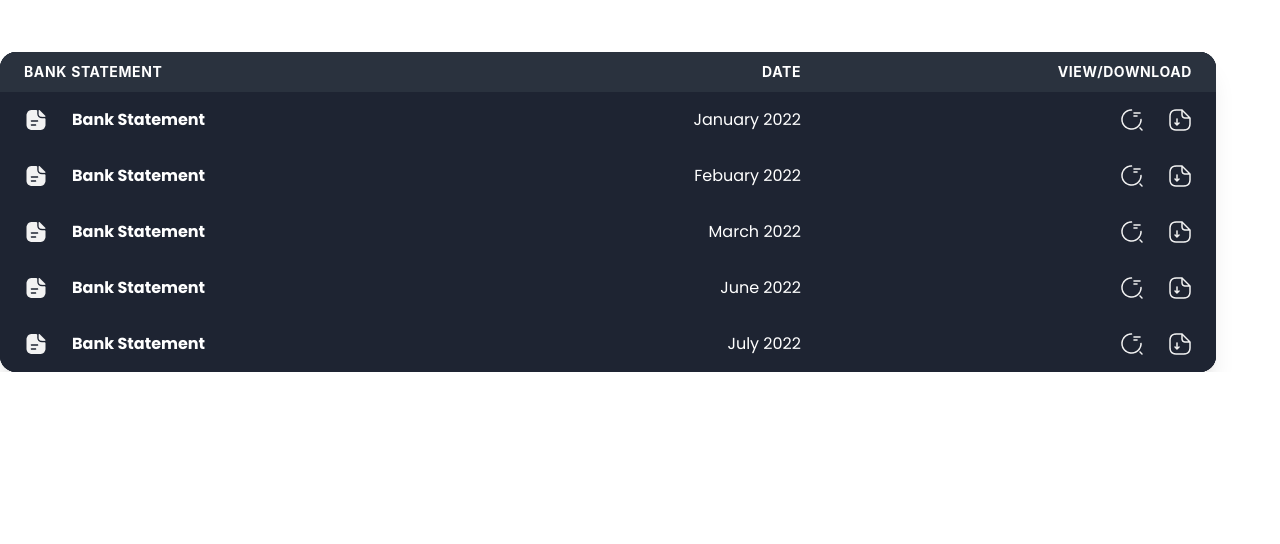
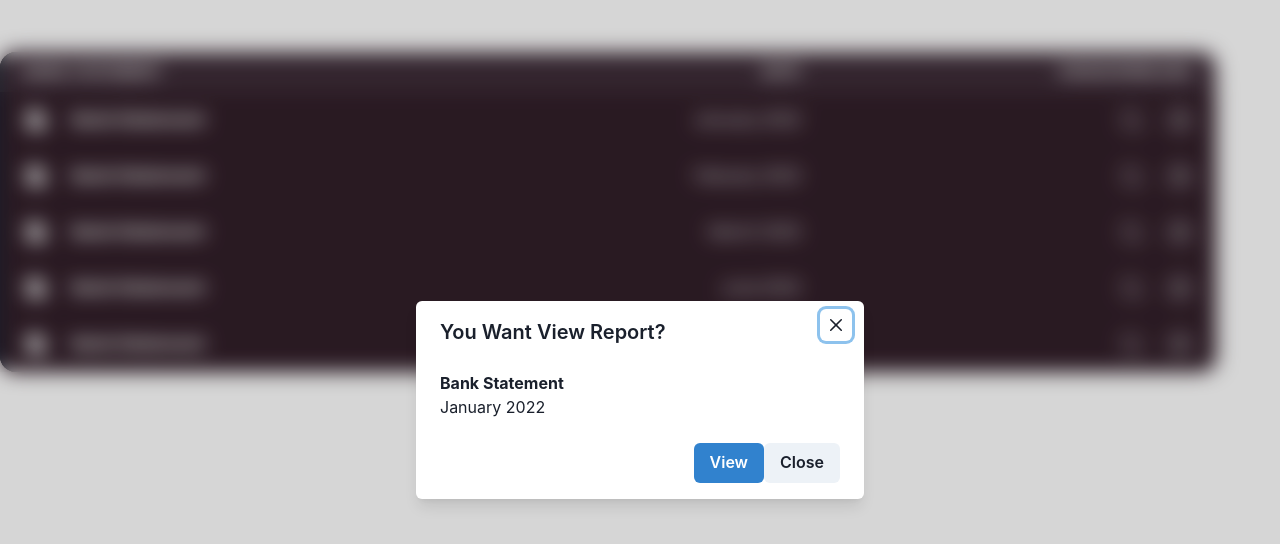
Before and after one commit to Dmarcellakbar/proof-aum, a Next.js app: page /BankReports/BankReports in a window 1280 px wide. Both pictures are taken after a click on the element 1132 px from the left and 120 px from the top of the page. Shown: the top 544 px of the page. Built offline with nearby package versions, Linux system fonts and the light colour scheme.

Commit message:
modal add

```diff
--- a/pages/BankReports/BankReports.tsx
+++ b/pages/BankReports/BankReports.tsx
@@ -12,13 +12,23 @@ import {
     Thead,
     Tr,
     HStack,
-    Spacer
+    Spacer,
+    ModalOverlay,
+    useDisclosure,
+    Button,
+    Modal,
+    ModalBody,
+    ModalCloseButton,
+    ModalContent,
+    ModalFooter,
+    ModalHeader
   } from '@chakra-ui/react';
 import {BankData} from './BankData.json';
 import Viewicon from '../../src/icons/search-status.png'
 import Downloadicon from '../../src/icons/document-download.png'
 import Reporticon from '../../src/icons/document-text.png'
 import Image from 'next/image'
+import React from 'react';
 
   interface StatsCardProps {
     title: string;
@@ -27,7 +37,29 @@ import Image from 'next/image'
 
   function StatsCard(props: StatsCardProps) {
     const { title, date } = props;
+    const OverlayOne = () => (
+      <ModalOverlay
+        bg='blackAlpha.300'
+        backdropFilter='blur(10px) hue-rotate(90deg)'
+      />
+    )
+
+    const OverlayTwo = () => (
+      <ModalOverlay
+        bg='none'
+        backdropFilter='auto'
+        backdropInvert='80%'
+        backdropBlur='2px'
+      />
+    )
+
+    const { isOpen: isOpenView, onOpen: onOpenView, onClose: onCloseView } = useDisclosure()
+    const { isOpen: isOpenDownload, onOpen: onOpenDownload, onClose: onCloseDownload } = useDisclosure()
+
+    const [overlay, setOverlay] = React.useState(<OverlayOne />)
+
     return (
+      <>
           <Tbody bgColor={'#1E2432'} >
             <Tr>
               <Td>
@@ -42,21 +74,73 @@ import Image from 'next/image'
               <Td textAlign={'right'}>
                 <HStack >
                 <Spacer />
-                <Box w={'24px'} cursor={'pointer'} mr={'1rem'}>
+                <Box
+                  w={'24px'}
+                  cursor={'pointer'}
+                  mr={'1rem'}
+                  onClick={() => {
+                  setOverlay(<OverlayOne />)
+                  onOpenView()
+                  }}
+                >
                 <Image src={Viewicon} alt={'view'} loading="lazy"/>
                 </Box>
-                <Box w={'24px'} cursor={'pointer'}>
+                <Box
+                w={'24px'}
+                cursor={'pointer'}
+                onClick={() => {
+                  setOverlay(<OverlayTwo />)
+                  onOpenDownload()
+                }}>
                 <Image src={Downloadicon} alt={'download'} loading="lazy"/>
                 </Box>
                 </HStack>
               </Td>
             </Tr>
           </Tbody>
+          {/* modal view */}
+          <Modal isCentered isOpen={isOpenView} onClose={onCloseView}>
+        {overlay}
+        <ModalContent>
+          <ModalHeader>You Want View Report?</ModalHeader>
+          <ModalCloseButton />
+          <ModalBody>
+            <Text fontWeight={700}>{title}</Text>
+            <Text>{date}</Text>
+          </ModalBody>
+          <ModalFooter>
+            <Button onClick={onCloseView} colorScheme='blue'>View</Button>
+            <Button onClick={onCloseView}>Close</Button>
+          </ModalFooter>
+        </ModalContent>
+      </Modal>
+
+          {/* modal download */}
+          <Modal isCentered isOpen={isOpenDownload} onClose={onCloseDownload}>
+        {overlay}
+        <ModalContent>
+          <ModalHeader>Are you sure to download?</ModalHeader>
+          <ModalCloseButton />
+          <ModalBody>
+            <Text>Download file</Text>
+            <Text fontWeight={700}>{title}</Text>
+            <Text>{date}</Text>
+          </ModalBody>
+          <ModalFooter>
+            <Button onClick={onCloseDownload} colorScheme='blue'>Download</Button>
+            <Button onClick={onCloseDownload}>Close</Button>
+          </ModalFooter>
+        </ModalContent>
+      </Modal>
+
+          </>
     );
   }
 
   export default function BankReports() {
+
     return (
+      <>
       <Box color={'white'} maxW="auto">
         <chakra.h1
             textAlign={'left'}
@@ -101,5 +185,6 @@ import Image from 'next/image'
         </Stat>
         </SimpleGrid>
       </Box>
+      </>
     );
   }
```
